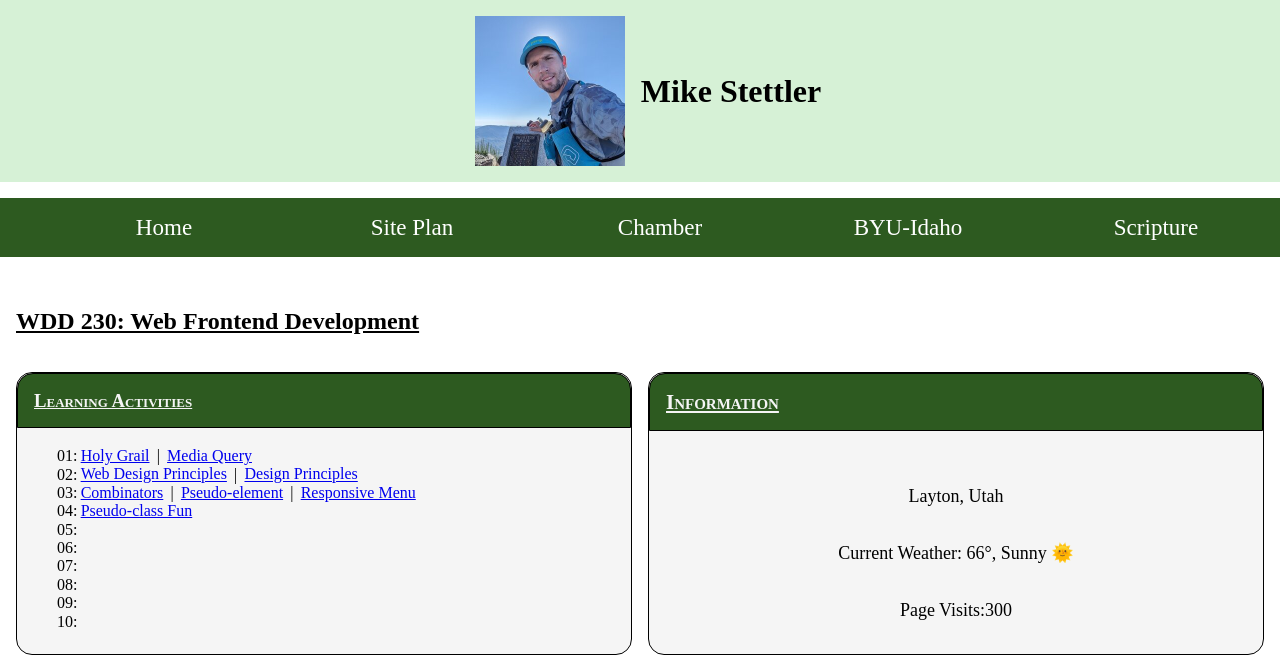
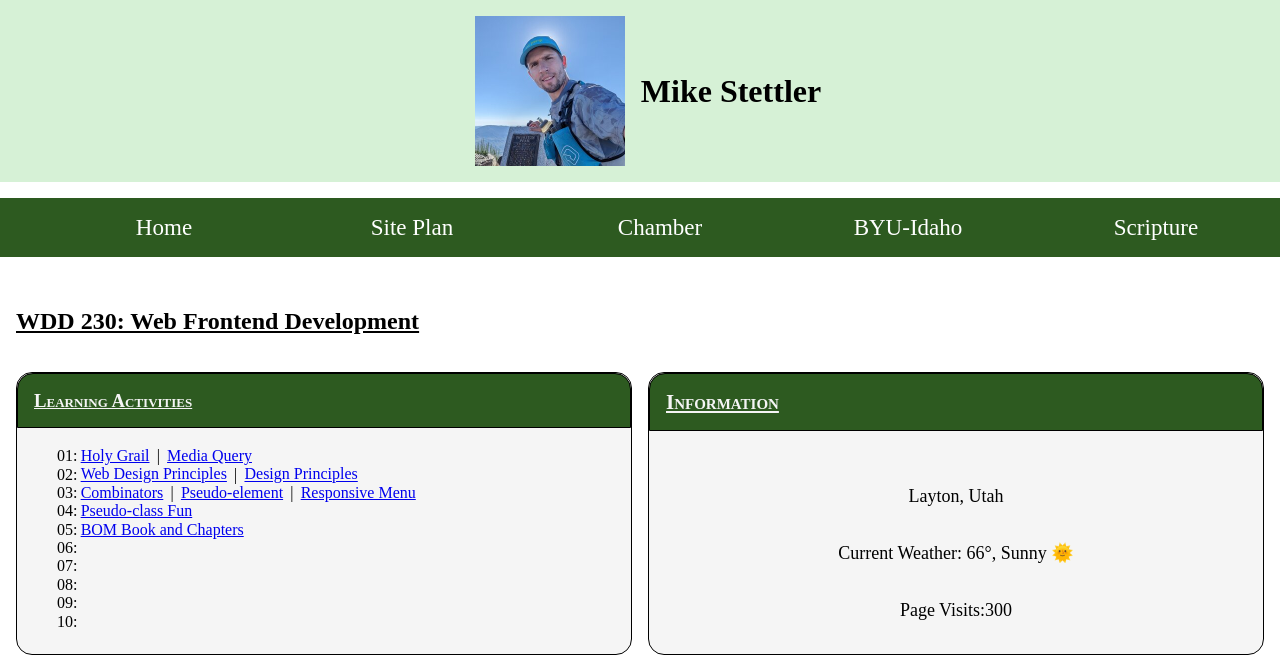
Before and after one commit to mjstettler/wdd230, a plain HTML site: page index.html in a window 1280 px wide. Shown: the top 657 px of the page. Drawn offline with Linux system fonts and the light colour scheme.

Commit message:
Lesson05 link added

```diff
--- a/index.html
+++ b/index.html
@@ -43,7 +43,7 @@
                 <li>02:<a href="lesson02/design.html">Web Design Principles</a>    |   <a href="lesson02/designprinciples.html">Design Principles</a></li>
                 <li>03:<a href="lesson03/images/combinators.png" target="_blank">Combinators</a>    |   <a href="https://codepen.io/mjstettler/pen/XWoqPvB">Pseudo-element</a> |   <a href="https://codepen.io/mjstettler/pen/yLGjreJ" target="blank">Responsive Menu</a></li>
                 <li>04:<a href="https://codepen.io/mjstettler/pen/vYvVrEj">Pseudo-class Fun</a></li>
-                <li>05:<a href="#"></a></li>
+                <li>05:<a href="lesson05/bom.html">BOM Book and Chapters</a></li>
                 <li>06:<a href="#"></a></li>
                 <li>07:<a href="#"></a></li>
                 <li>08:<a href="#"></a></li>
```
